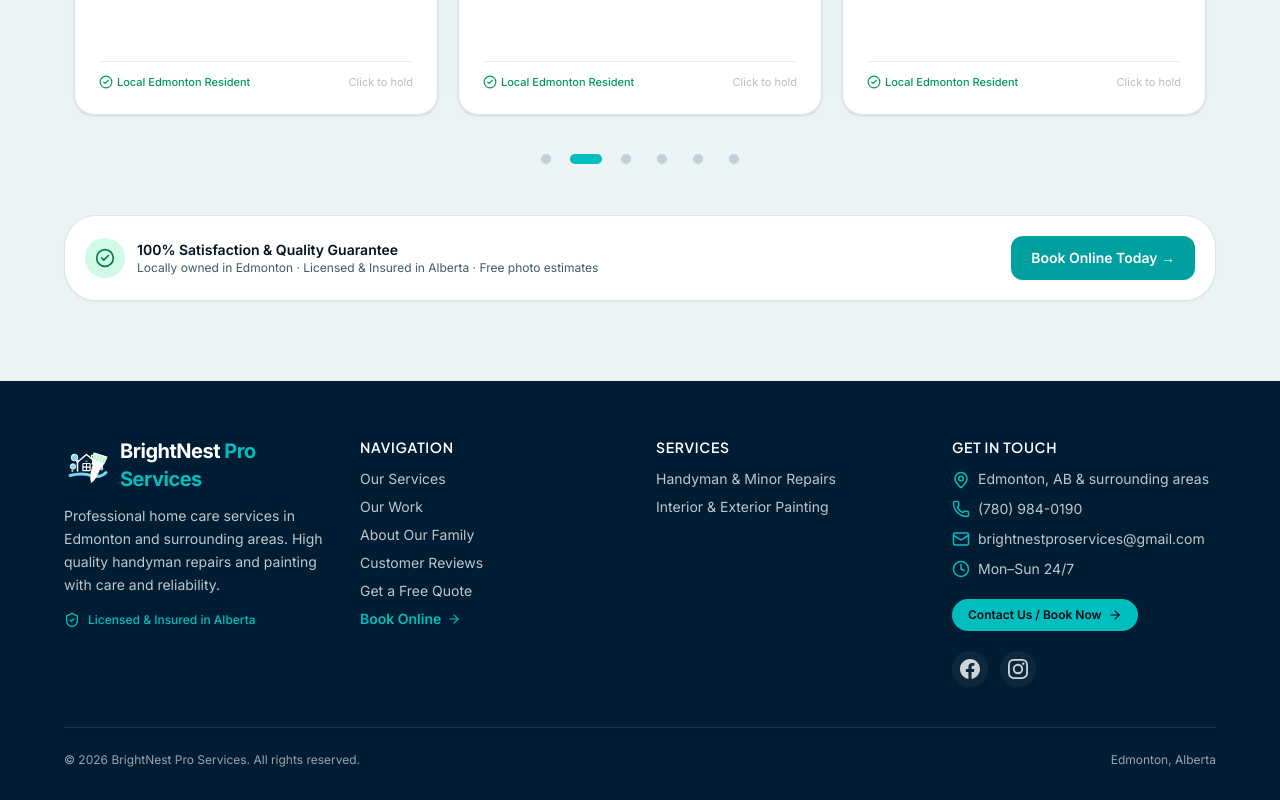
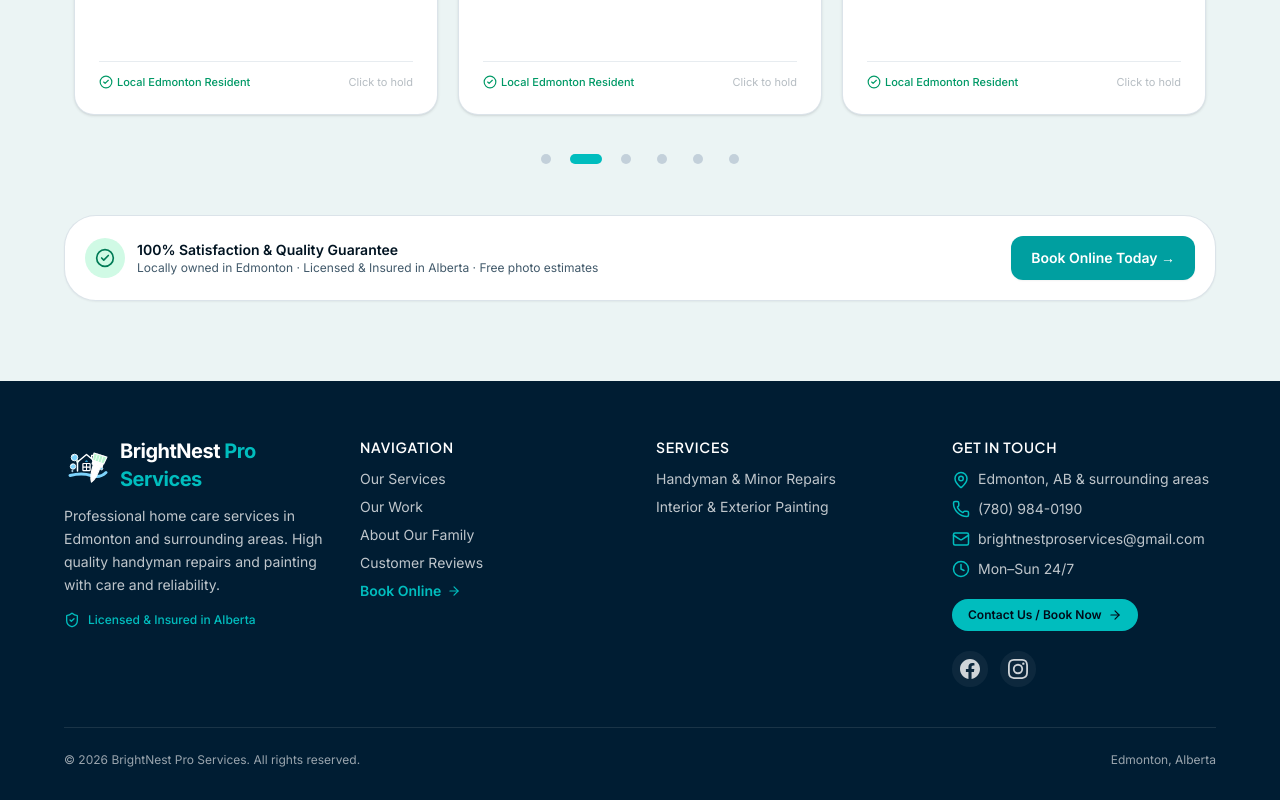
Before and after one commit to TarasBuba/brightnest-pro-clone, a Next.js app: page / in a window 1280 px wide. Shown: the part 5855-6655 px from the top of the page. Built offline with nearby package versions, Linux system fonts and the light colour scheme.

Commit message:
fix(footer): remove redundant Get a Free Quote link from Navigation column

```diff
--- a/src/widgets/site-footer/ui/site-footer.tsx
+++ b/src/widgets/site-footer/ui/site-footer.tsx
@@ -56,14 +56,6 @@ export const SiteFooter = () => {
                   </Link>
                 </li>
               ))}
-              <li>
-                <Link
-                  href={ROUTES.book}
-                  className="hover:text-[var(--color-brand-teal)] transition-colors"
-                >
-                  Get a Free Quote
-                </Link>
-              </li>
               <li>
                 <Link
                   href={ROUTES.book}
```
